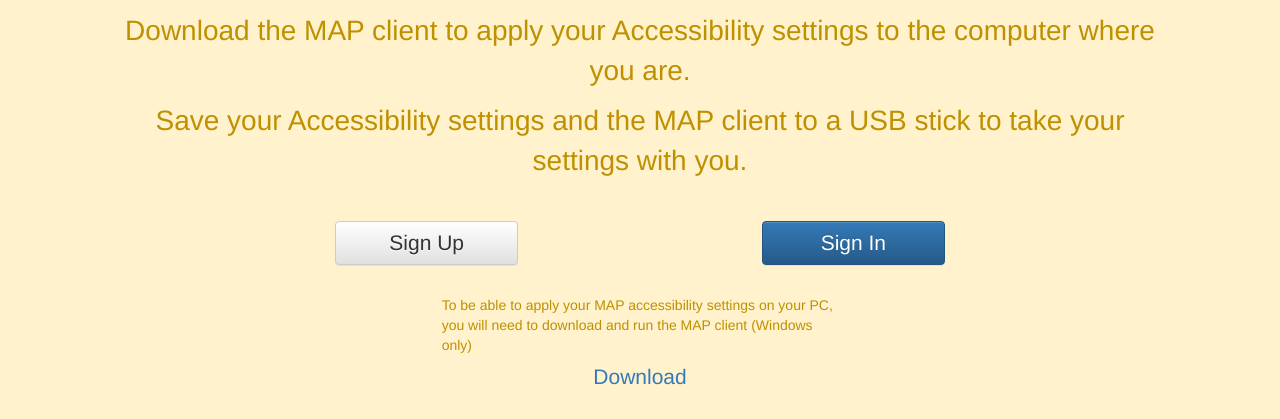
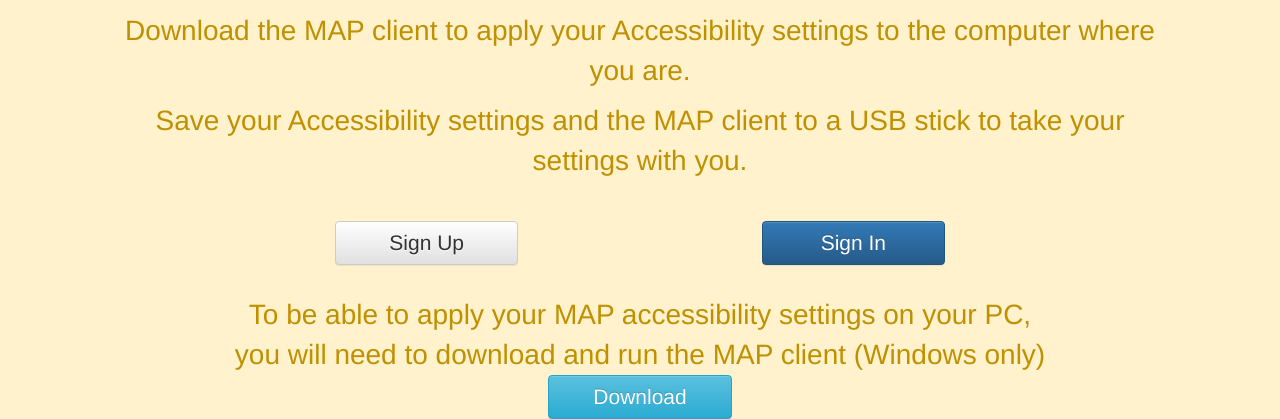
Before and after one commit to inuitwallet/MAP-portal, a Django app: template map/templates/index.html in a window 1280 px wide. Shown: the part 539-958 px from the top of the page. Before the commit the page ends 924 px from the top, so only its background shows below. Run offline with Django 3.2, Linux system fonts and the light colour scheme; the template is opened without the code that fills it, so the values that code supplies are empty; parts of the project's set-up code (start-up, migrations or seed data) failed here and were passed over; some libraries are stand-ins or nearby versions.

Commit message:
alterations to front page

```diff
--- a/map/templates/index.html
+++ b/map/templates/index.html
@@ -58,11 +58,11 @@
             </div>
         </div>
         <div class="row top-pad">
-            <div class="col-md-4 col-md-offset-4">
+            <div class="col-md-8 col-md-offset-2 text-center blurb">
                 To be able to apply your MAP accessibility settings on your PC, you will need to download and run the MAP client (Windows only)
             </div>
             <div class="col-md-2 col-md-offset-5">
-                <a href="https://github.com/inuitwallet/MAP/releases/download/0.3/map.exe" class="btn full">Download</a>
+                <a href="https://github.com/inuitwallet/MAP/releases/download/0.3/map.exe" class="btn btn-info full">Download</a>
             </div>
         </div>
     </div>
```
